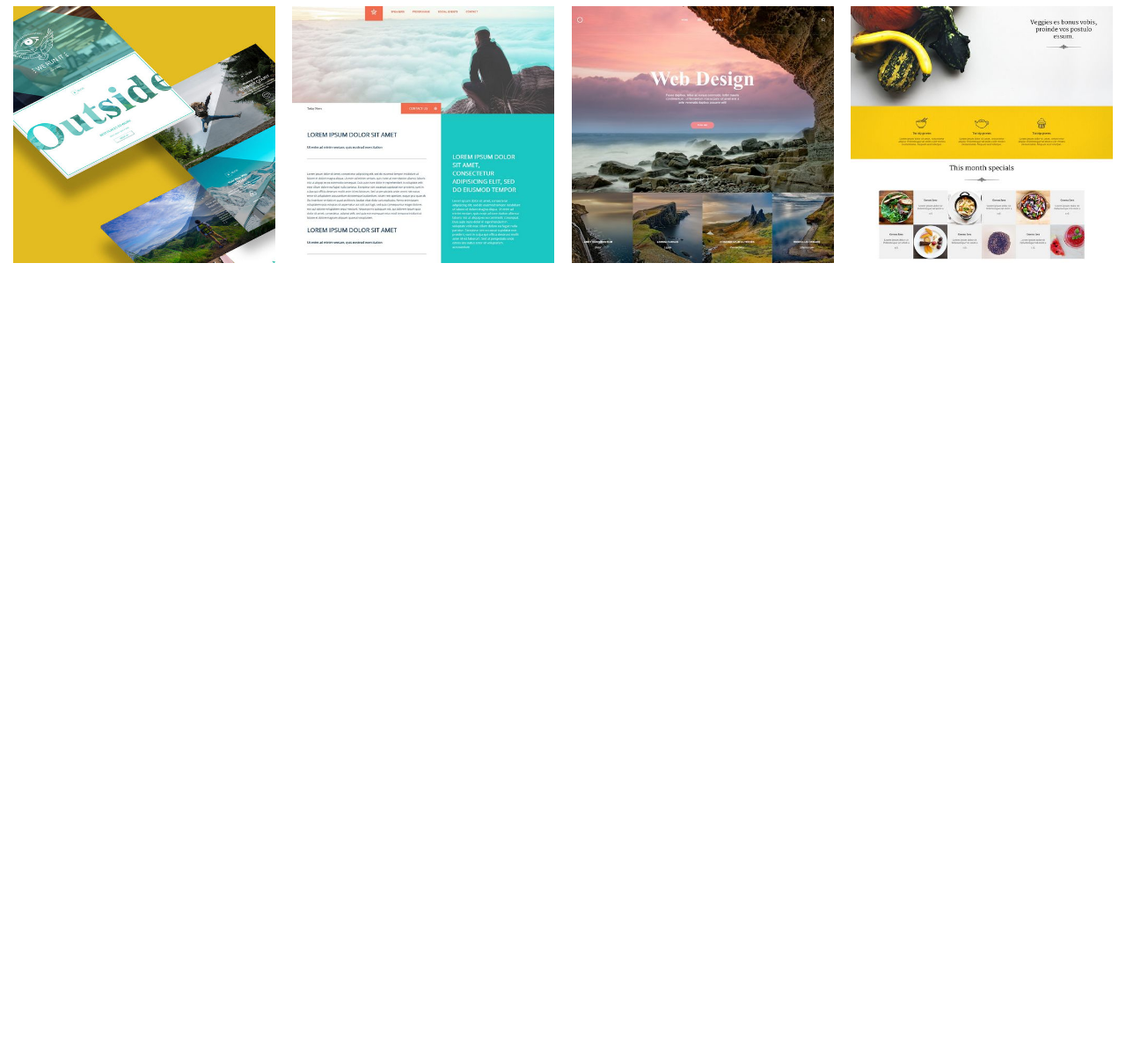
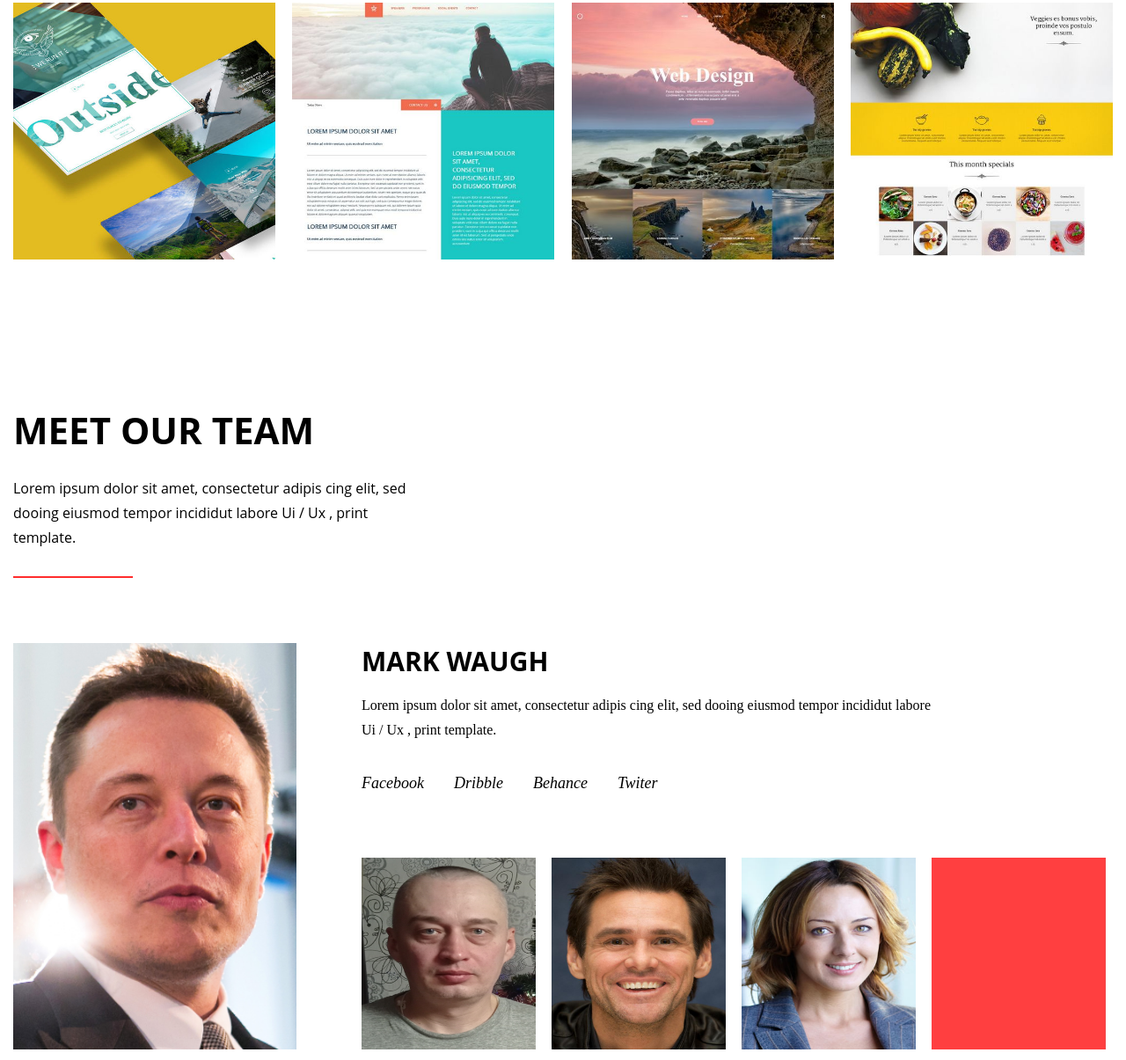
Before and after one commit to murenno/Agency, a plain HTML site: page index.html in a window 1280 px wide. Shown: the part 2219-3424 px from the top of the page at 88% size. Before the commit the page ends 2588 px from the top, so only its background shows below. Drawn offline with Linux system fonts and the light colour scheme.

Commit message:
lection 2.7: добавил часть с командой

```diff
--- a/index.html
+++ b/index.html
@@ -151,6 +151,51 @@
                 <img class="product" src="./images/work-8.jpg" alt="Скриншот макета">
             </div>
         </section>
+        <section class="section team">
+            <div class="team__heder">
+                <h2 class="team__heading section__heading" id="about">
+                    Meet our team
+                </h2>
+                <p class="team__text">Lorem ipsum dolor sit amet, consectetur adipis cing elit,
+                    sed dooing eiusmod tempor incididut labore Ui / Ux , print template.</p>
+                <hr class="header__line team__line">
+            </div>
+            <div class="team__members">
+                <img class="team__selected-photo" src="./images/photo1.png" alt="Фото сотрудника">
+                <div class="team__main-content">
+                    <div class="team__selected-info">
+                        <span class="team__selected-name">mark waugh</span>
+                        <p class="team__selected-about">Lorem ipsum dolor sit amet, consectetur adipis cing elit,
+                            sed dooing eiusmod tempor incididut labore Ui / Ux , print template.
+                        </p>
+                        <div class="team__selected-links">
+                            <a class="team__selected-link" href="">Facebook</a>
+                            <a class="team__selected-link" href="">Dribble</a>
+                            <a class="team__selected-link" href="">Behance</a>
+                            <a class="team__selected-link" href="">Twiter</a>
+                        </div>
+                    </div>
+                    <section class="members">
+                        <div class="member">
+                            <h3 class="member__name">Poptsov A.N.</h3>
+                            <img class="member__photo" src="./images/photo2.png" alt="Фото сотрудника">
+                        </div>
+                        <div class="member">
+                            <h3 class="member__name">Carrey J.E.</h3>
+                            <img class="member__photo" src="./images/photo3.png" alt="Фото сотрудника">
+                        </div>
+                        <div class="member">
+                            <h3 class="member__name">sokina jue</h3>
+                            <img class="member__photo" src="./images/photo4.png" alt="Фото сотрудника">
+                        </div>
+                        <div class="member">
+                            <h3 class="member__name">sokina jue</h3>
+                            <img class="member__photo" src="./images/photo5.png" alt="Фото сотрудника">
+                        </div>
+                    </section>
+                </div>
+            </div>
+        </section>
     </main>
 </body>
 
--- a/styles/styles.css
+++ b/styles/styles.css
@@ -262,9 +262,9 @@
 }
 
 .feature__line {
+    border: 1px solid #FF2D2D;
     width: 134px;
-    height: 4px;
-    background: #FF2D2D;
+    max-height: 4px;
 }
 
 .products__filter {
@@ -320,3 +320,160 @@
     cursor: pointer;
     max-width: 320px;
 }
+
+/*team*/
+
+.team {
+    padding-top: 60px;
+    padding-bottom: 12px;
+}
+
+.team__heder {
+    width: 100%;
+    text-align: left;
+    margin-bottom: 66px;
+}
+
+.team__heading {
+    font-family: 'Open Sans', Arial, Helvetica, sans-serif;
+    font-size: 42px;
+    text-transform: uppercase;
+    margin-bottom: 24px;
+}
+
+.team__text {
+    font-family: 'Open Sans', Arial, Helvetica, sans-serif;
+    font-size: 16px;
+    margin: 0;
+    line-height: 28px;
+    max-width: 460px;
+    margin-bottom: 30px;
+}
+
+.team__line {
+    border: 1px solid #FF2D2D;
+    width: 134px;
+    max-height: 4px;
+    margin-left: 0;
+}
+
+.team__members {
+    width: 100%;
+    display: flex;
+    flex-wrap: wrap;
+    align-items: stretch;
+    min-height: 462px;
+}
+
+.team__selected-photo {
+    flex-shrink: 0;
+    width: 322px;
+    height: 462px;
+    margin-right: 66px;
+    background-color: #FF3F40;
+    grid-column: 1 / 2;
+    grid-row: 1 / 3;
+    align-self: start;
+}
+
+.team__main-content {
+    display: flex;
+    flex-direction: column;
+    justify-content: space-between;
+}
+
+@supports (display: grid) and (display: contents) {
+    .team__members {
+        display: grid;
+        grid-template-columns: repeat(2, auto);
+        grid-template-rows: repeat(2, auto);
+    }
+
+    .team__main-content {
+        display: contents;
+    }
+}
+
+.team__selected-info {
+    position: relative;
+    display: flex;
+    flex-direction: column;
+    align-self: start;
+    justify-content: space-between;
+    max-width: 662px;
+    grid-column: 2 /3;
+    grid-row: 1/ 2;
+}
+
+.team__selected-about {
+    margin: 0;
+    line-height: 28px;
+    margin-bottom: 34px;
+}
+
+.team__selected-name {
+    font-family: 'Open Sans', Arial, Helvetica, sans-serif;
+    text-transform: uppercase;
+    margin-right: 30px;
+    bottom: 6px;
+    font-weight: bold;
+    font-size: 30px;
+    margin-bottom: 16px;
+}
+
+.team__selected-link {
+    color: #000000;
+    font-size: 18px;
+    line-height: 24px;
+    font-style: italic;
+    text-decoration: none;
+    margin-right: 30px;
+}
+
+.team__selected-link:hover {
+    text-decoration: underline;
+}
+
+.members {
+    display: flex;
+    align-items: flex-end;
+    margin-top: 18px;
+    grid-column: 2 / 3;
+    grid-row: 2/ 3;
+}
+
+.member {
+    position: relative;
+    margin-top: 18px;
+}
+
+.member:not(:last-child) {
+    margin-right: 18px;
+}
+
+.member__name {
+    display: flex;
+    justify-content: center;
+    align-items: center;
+    visibility: hidden;
+    color: #FFFFFF;
+    position: absolute;
+    width: 100%;
+    bottom: 0;
+    height: 38px;
+    margin: 0;
+    text-align: center;
+    background-color: #000000;
+    opacity: 0.5;
+}
+
+.member:hover>.member__name {
+    visibility: visible;
+}
+
+.member__photo {
+    display: block;
+    width: 198px;
+    height: 218px;
+    background-color: grey;
+}
```
Also changed, not shown: images/photo1.png (added), images/photo2.png (added), images/photo3.png (added), images/photo4.png (added), images/photo5.png (added).
